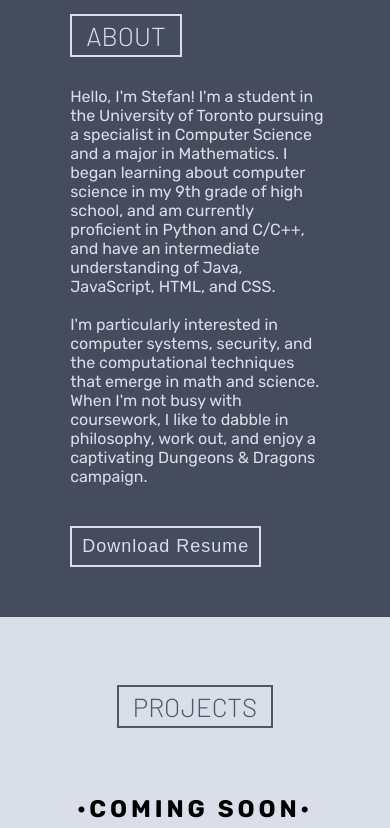
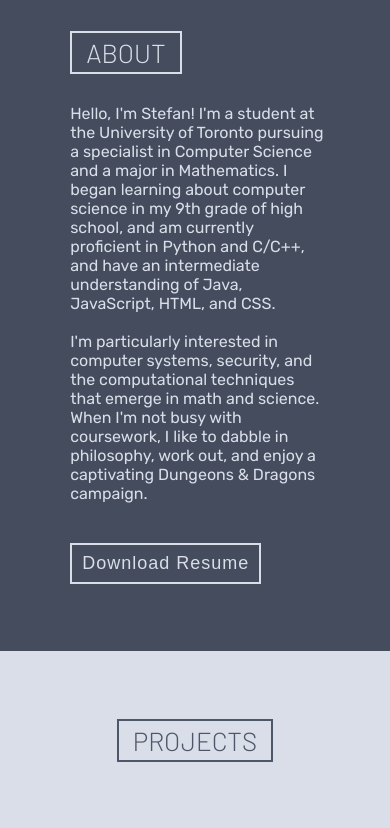
Before and after one commit to barnaste/barnaste.github.io, a plain HTML site: page index.html in a window 390 px wide. Shown: the part 1172-2000 px from the top of the page. Drawn offline with Linux system fonts and the light colour scheme.

Commit message:
margins and typos
fixed poor phrasing and margin issues for narrow screens

```diff
--- a/css/style.css
+++ b/css/style.css
@@ -241,7 +241,7 @@ a {
 /* reduce the row margins on mobile devices*/
 @media (max-width: 900px) {
     #about {
-        padding: 8vh 0 12vh 0;
+        padding: 10vh 0 14vh 0;
     }
     #about .row {
         flex-direction: column;
--- a/index.html
+++ b/index.html
@@ -52,7 +52,7 @@
                 </div>
                 <div class="text">
                     <h1>About</h1>
-                    <p>Hello, I'm Stefan! I'm a student in the University of Toronto pursuing a specialist in Computer Science and a major in Mathematics. I began learning about computer science in my 9th grade of high school, and am currently proficient in Python and C/C++, and have an intermediate understanding of Java, JavaScript, HTML, and CSS.<br><br>I'm particularly interested in computer systems, security, and the computational techniques that emerge in math and science. When I'm not busy with coursework, I like to dabble in philosophy, work out, and enjoy a captivating Dungeons & Dragons campaign.</p>
+                    <p>Hello, I'm Stefan! I'm a student at the University of Toronto pursuing a specialist in Computer Science and a major in Mathematics. I began learning about computer science in my 9th grade of high school, and am currently proficient in Python and C/C++, and have an intermediate understanding of Java, JavaScript, HTML, and CSS.<br><br>I'm particularly interested in computer systems, security, and the computational techniques that emerge in math and science. When I'm not busy with coursework, I like to dabble in philosophy, work out, and enjoy a captivating Dungeons & Dragons campaign.</p>
                     <a href="assets/stefan_barna_resume.pdf" target="_blank" id="resume"><button>Download Resume</button></a>
                 </div>
             </div>
```
